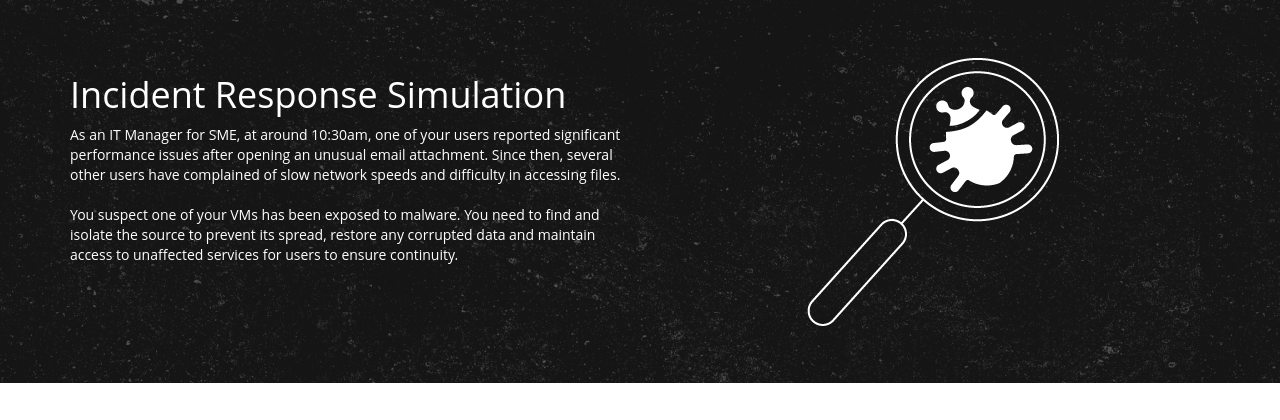
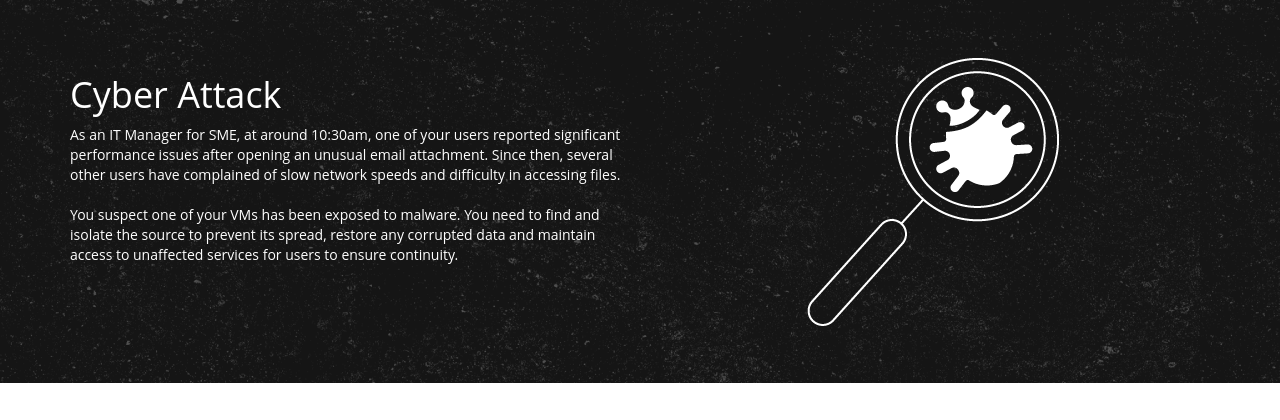
Before and after one commit to codystack/irs, a PHP site: page /app/simulation/cyberattack in a window 1280 px wide; the page is wider, and only the part inside the window is pictured. Shown: the top 420 px of that part. Run offline with PHP 8.4, Linux system fonts and the light colour scheme; the visitor is signed in with stand-in values (Sample User, id 1); some libraries are stand-ins or nearby versions; some web fonts are replaced.

```diff
--- a/app/simulation/cyberattack.php
+++ b/app/simulation/cyberattack.php
@@ -56,7 +56,7 @@ if (isset($_GET['logout'])) {
           <div class="container">
             <div class="row">
              <div class="col-md-6">
-                <h1 class="header">Incident Response Simulation</h1>
+                <h1 class="header">Cyber Attack</h1>
                 <p class="header">As an IT Manager for SME, at around 10:30am, one of your users reported significant performance issues after opening an unusual email attachment. Since then, several other users have complained of slow network speeds and difficulty in accessing files.<br>
                   <br>You suspect one of your VMs has been exposed to malware. You need to find and isolate the source to prevent its spread, restore any corrupted data and maintain access to unaffected services for users to ensure continuity.</p>
               </div>
```
